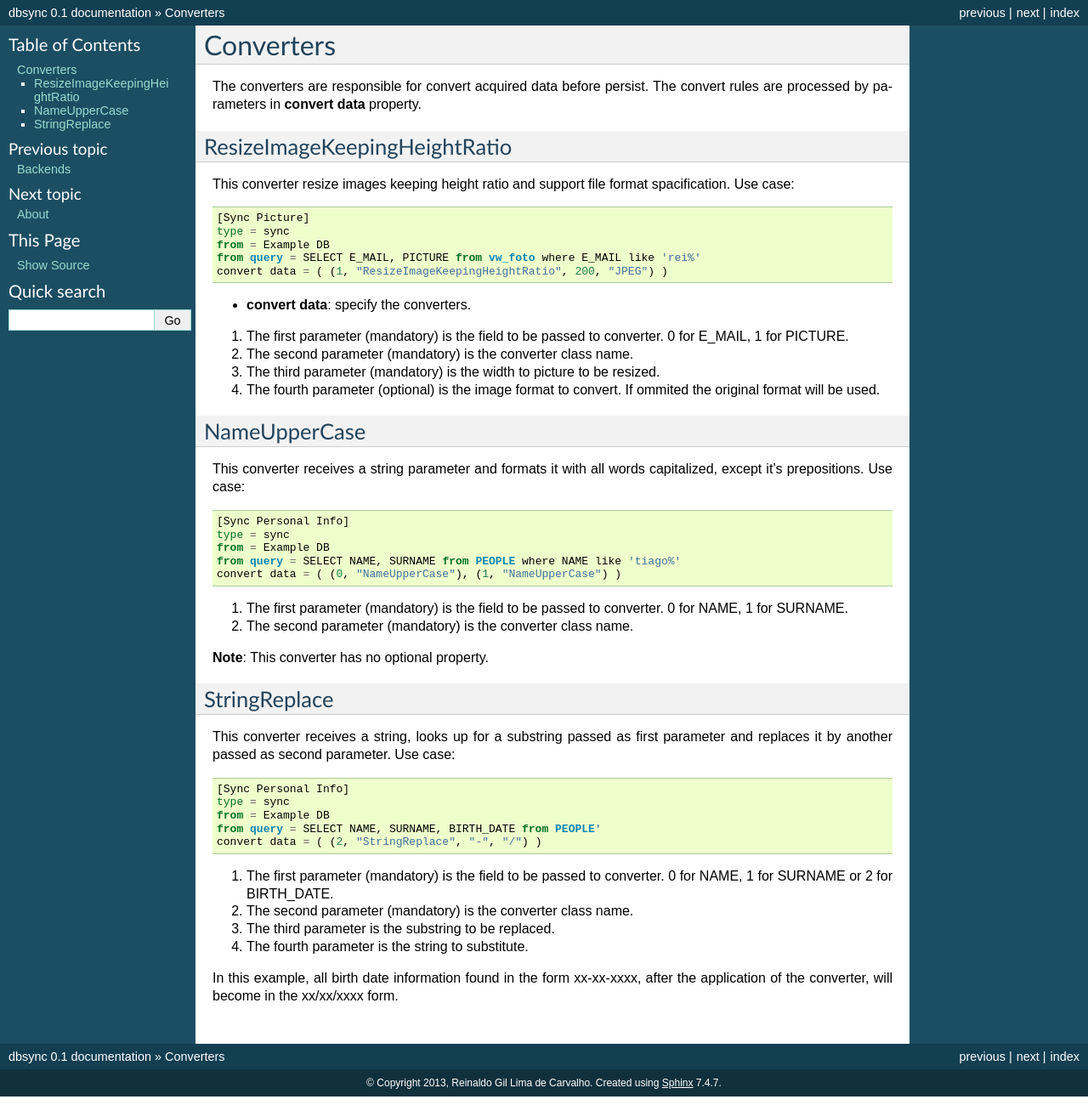
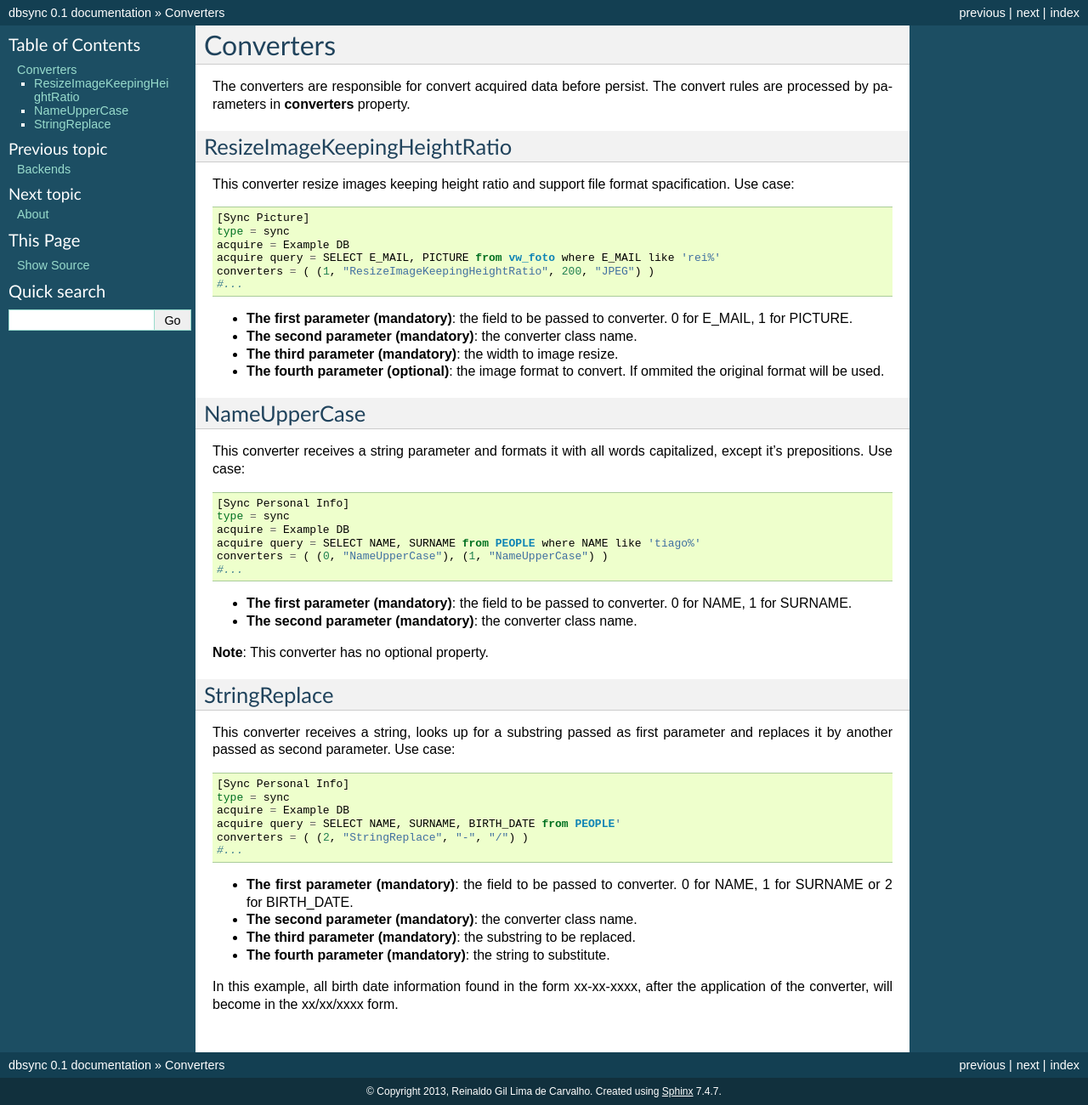
Before and after one commit to reinaldoc/dbsync, a Sphinx documentation site: the page built from docs/47_converters.rst, in a window 1280 px wide. Shown: the whole page at 85% size. Built offline with Sphinx 7.4.7, drawn with Linux system fonts in a browser that asks for light colours.

Commit message:
update converters documentation

```diff
--- a/docs/47_converters.rst
+++ b/docs/47_converters.rst
@@ -4,7 +4,7 @@ Converters
 **********
 
 The converters are responsible for convert acquired data before persist. The
-convert rules are processed by parameters in **convert data** property.
+convert rules are processed by parameters in **converters** property.
 
 ResizeImageKeepingHeightRatio
 =============================
@@ -14,21 +14,19 @@ spacification. Use case: ::
 
     [Sync Picture]
     type = sync
-    from = Example DB
-    from query = SELECT E_MAIL, PICTURE from vw_foto where E_MAIL like 'rei%'
-    convert data = ( (1, "ResizeImageKeepingHeightRatio", 200, "JPEG") )
+    acquire = Example DB
+    acquire query = SELECT E_MAIL, PICTURE from vw_foto where E_MAIL like 'rei%'
+    converters = ( (1, "ResizeImageKeepingHeightRatio", 200, "JPEG") )
+    #...
 
 
-* **convert data**: specify the converters.
+* **The first parameter (mandatory)**: the field to be passed to converter. 0 for E_MAIL, 1 for PICTURE.
 
-1.  The first parameter (mandatory) is the field to be passed to converter. 0 for E_MAIL, 1 for PICTURE.
+* **The second parameter (mandatory)**: the converter class name.
 
-2.  The second parameter (mandatory) is the converter class name.
+* **The third parameter (mandatory)**: the width to image resize.
 
-3.  The third parameter (mandatory) is the width to picture to be resized.
-
-4.  The fourth parameter (optional) is the image format to convert.
-    If ommited the original format will be used.
+* **The fourth parameter (optional)**: the image format to convert. If ommited the original format will be used.
 
 NameUpperCase
 =============
@@ -38,13 +36,14 @@ capitalized, except it's prepositions. Use case: ::
 
     [Sync Personal Info]
     type = sync
-    from = Example DB
-    from query = SELECT NAME, SURNAME from PEOPLE where NAME like 'tiago%'
-    convert data = ( (0, "NameUpperCase"), (1, "NameUpperCase") )
+    acquire = Example DB
+    acquire query = SELECT NAME, SURNAME from PEOPLE where NAME like 'tiago%'
+    converters = ( (0, "NameUpperCase"), (1, "NameUpperCase") )
+    #...
 
-1.  The first parameter (mandatory) is the field to be passed to converter. 0 for NAME, 1 for SURNAME.
+* **The first parameter (mandatory)**: the field to be passed to converter. 0 for NAME, 1 for SURNAME.
 
-2.  The second parameter (mandatory) is the converter class name.
+* **The second parameter (mandatory)**: the converter class name.
 
 **Note**: This converter has no optional property.
 
@@ -56,17 +55,18 @@ parameter and replaces it by another passed as second parameter. Use case: ::
 
     [Sync Personal Info]
     type = sync
-    from = Example DB
-    from query = SELECT NAME, SURNAME, BIRTH_DATE from PEOPLE'
-    convert data = ( (2, "StringReplace", "-", "/") )
+    acquire = Example DB
+    acquire query = SELECT NAME, SURNAME, BIRTH_DATE from PEOPLE'
+    converters = ( (2, "StringReplace", "-", "/") )
+    #...
 
-1.  The first parameter (mandatory) is the field to be passed to converter. 0 for NAME, 1 for SURNAME or 2 for BIRTH_DATE.
+* **The first parameter (mandatory)**: the field to be passed to converter. 0 for NAME, 1 for SURNAME or 2 for BIRTH_DATE.
 
-2.  The second parameter (mandatory) is the converter class name.
+* **The second parameter (mandatory)**: the converter class name.
 
-3.  The third parameter is the substring to be replaced.
+* **The third parameter (mandatory)**: the substring to be replaced.
 
-4. The fourth parameter is the string to substitute.
+* **The fourth parameter (mandatory)**: the string to substitute.
 
 In this example, all birth date information found in the form xx-xx-xxxx, after the
 application of the converter, will become in the xx/xx/xxxx form.
```
